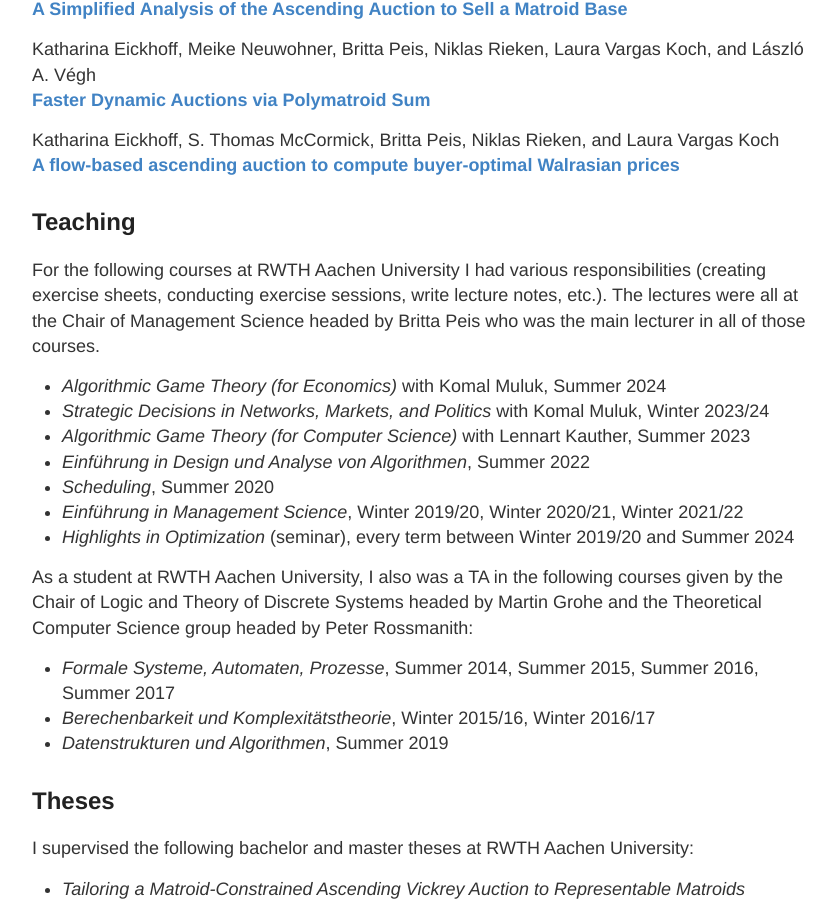
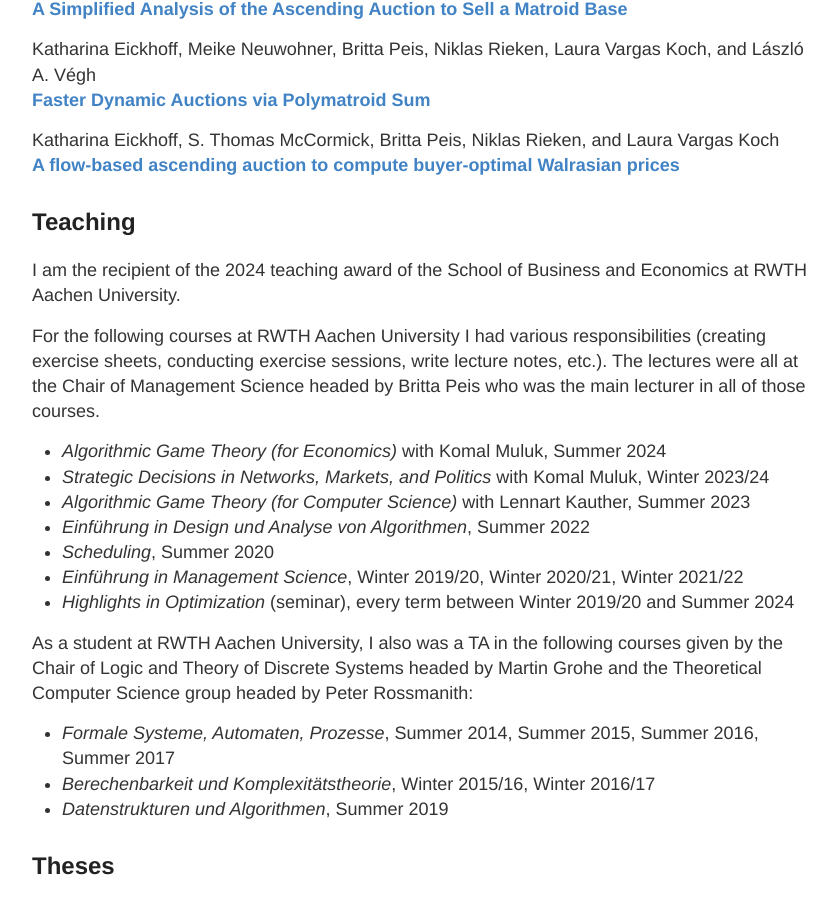
Before and after one commit to ttnick/ttnick.github.io, a Jekyll site: the page built from academia.md, in a window 1280 px wide and 900 px high, scrolled down 1278 px. Shown: the whole window, without its empty margins (218-1055 px from the left). Built offline with Jekyll 4.4.1, drawn with Linux system fonts in a browser that asks for light colours.

Commit message:
added teaching award

```diff
--- a/academia.md
+++ b/academia.md
@@ -48,6 +48,8 @@ Katharina Eickhoff, S. Thomas McCormick, Britta Peis, Niklas Rieken, and Laura V
 
 
 ## Teaching
+I am the recipient of the 2024 teaching award of the School of Business and Economics at RWTH Aachen University.
+
 For the following courses at RWTH Aachen University I had various responsibilities (creating exercise sheets, conducting exercise sessions, write lecture notes, etc.).
 The lectures were all at the Chair of Management Science headed by Britta Peis who was the main lecturer in all of those courses.
 * *Algorithmic Game Theory (for Economics)* with Komal Muluk, Summer 2024
```
